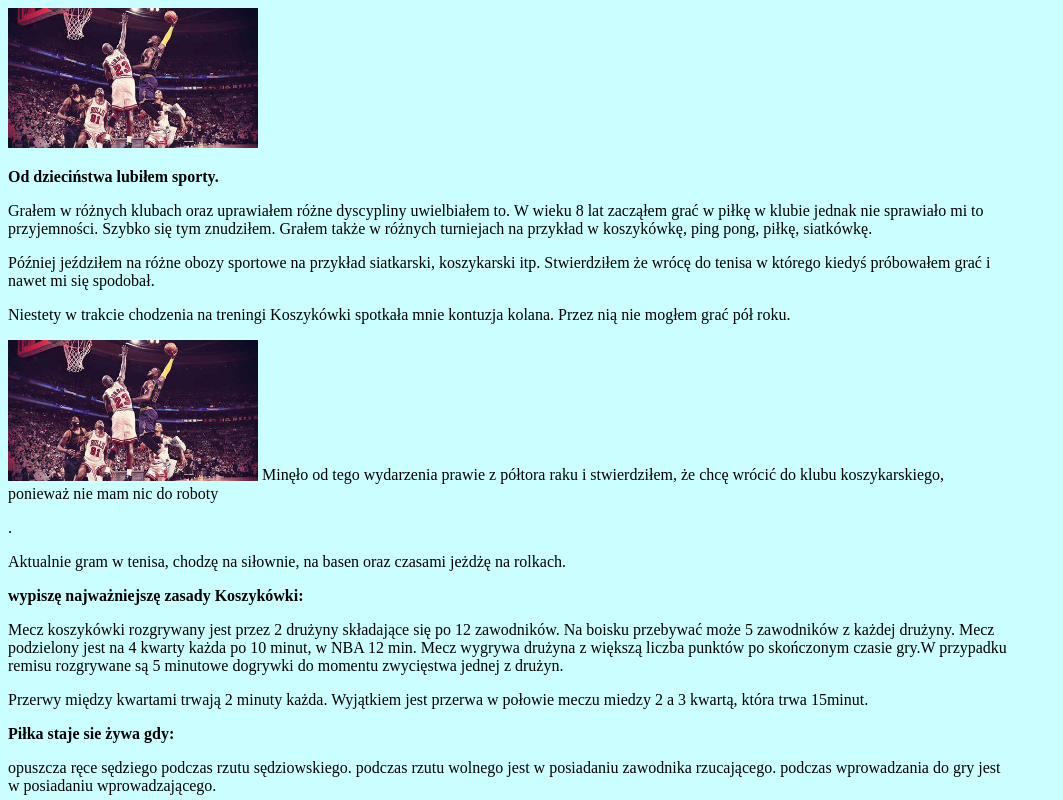
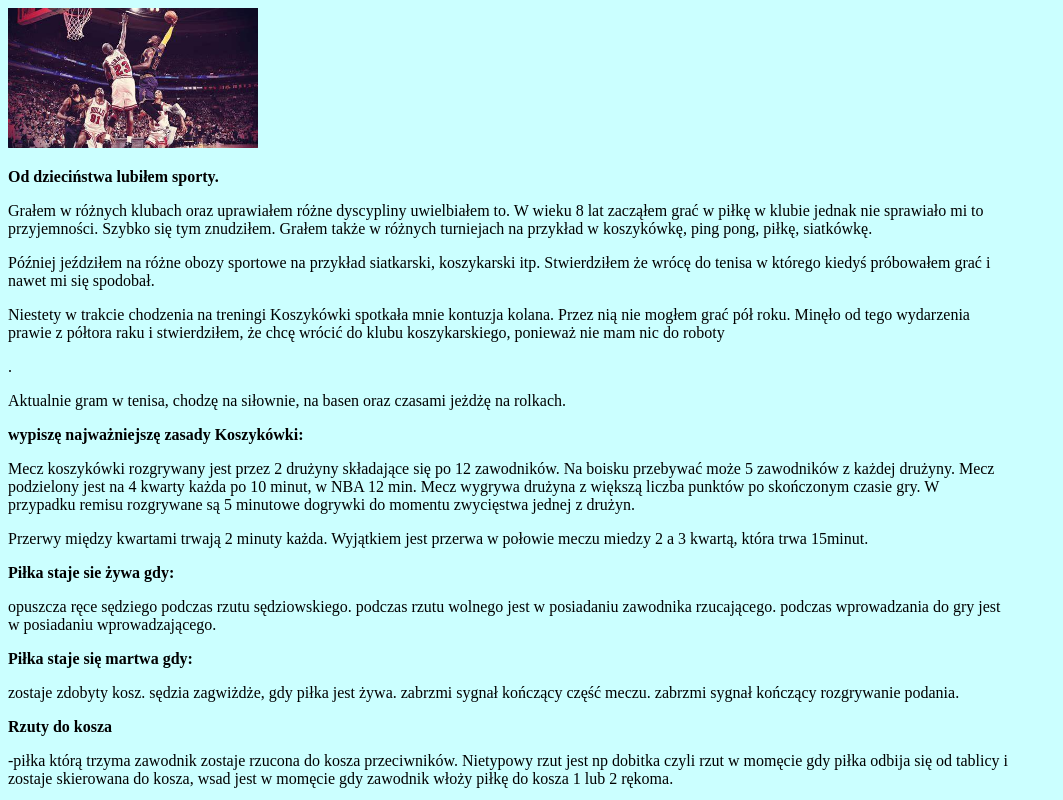
Before and after one commit to ColorigneNewt/ColorigneNewt.github.io, a plain HTML site: page index.html in a window 1280 px wide. Shown: the top 800 px of the page, without its empty margins (0-1063 px from the left). Drawn offline with Linux system fonts and the light colour scheme.

Commit message:
Update index.html

```diff
--- a/index.html
+++ b/index.html
@@ -15,12 +15,13 @@
    Szybko się tym znudziłem. Grałem także w różnych turniejach na przykład w koszykówkę, ping pong, piłkę, siatkówkę.</p>
    <p>Później jeździłem na różne obozy sportowe na przykład siatkarski, koszykarski itp. Stwierdziłem że wrócę do tenisa w którego kiedyś próbowałem grać i nawet mi się spodobał.</p>
 
-   <p>   Niestety w trakcie chodzenia na treningi Koszykówki spotkała mnie kontuzja kolana. Przez nią nie mogłem grać pół roku.                                                                                                               <div><img src="kk.jfif" width="250">
+   <p>   Niestety w trakcie chodzenia na treningi Koszykówki spotkała mnie kontuzja kolana. Przez nią nie mogłem grać pół roku.
    Minęło od tego wydarzenia prawie z półtora raku i stwierdziłem, że chcę wrócić do klubu koszykarskiego, ponieważ nie mam nic do roboty</p>
 .<p>Aktualnie gram w tenisa, chodzę na siłownie, na basen oraz czasami jeżdżę na rolkach.</p>
    <p><b> wypiszę najważniejszę zasady Koszykówki:</b></p>
    <p>Mecz koszykówki rozgrywany jest przez 2 drużyny składające się po 12 zawodników. Na boisku przebywać może 5 zawodników z każdej drużyny.
-   Mecz podzielony jest na 4 kwarty każda po 10 minut, w NBA 12 min. Mecz wygrywa drużyna z większą liczba punktów po skończonym czasie gry.W przypadku remisu rozgrywane są 5 minutowe dogrywki do momentu zwycięstwa jednej z drużyn.</p>
+   Mecz podzielony jest na 4 kwarty każda po 10 minut, w NBA 12 min. Mecz wygrywa drużyna z większą liczba punktów po skończonym czasie gry.
+   W przypadku remisu rozgrywane są 5 minutowe dogrywki do momentu zwycięstwa jednej z drużyn.</p>
    <p>Przerwy między kwartami trwają 2 minuty każda. Wyjątkiem jest przerwa w połowie meczu miedzy 2 a 3 kwartą, która trwa 15minut.</p>
    <p><b>Piłka staje sie żywa gdy:</p></b>
 
```
